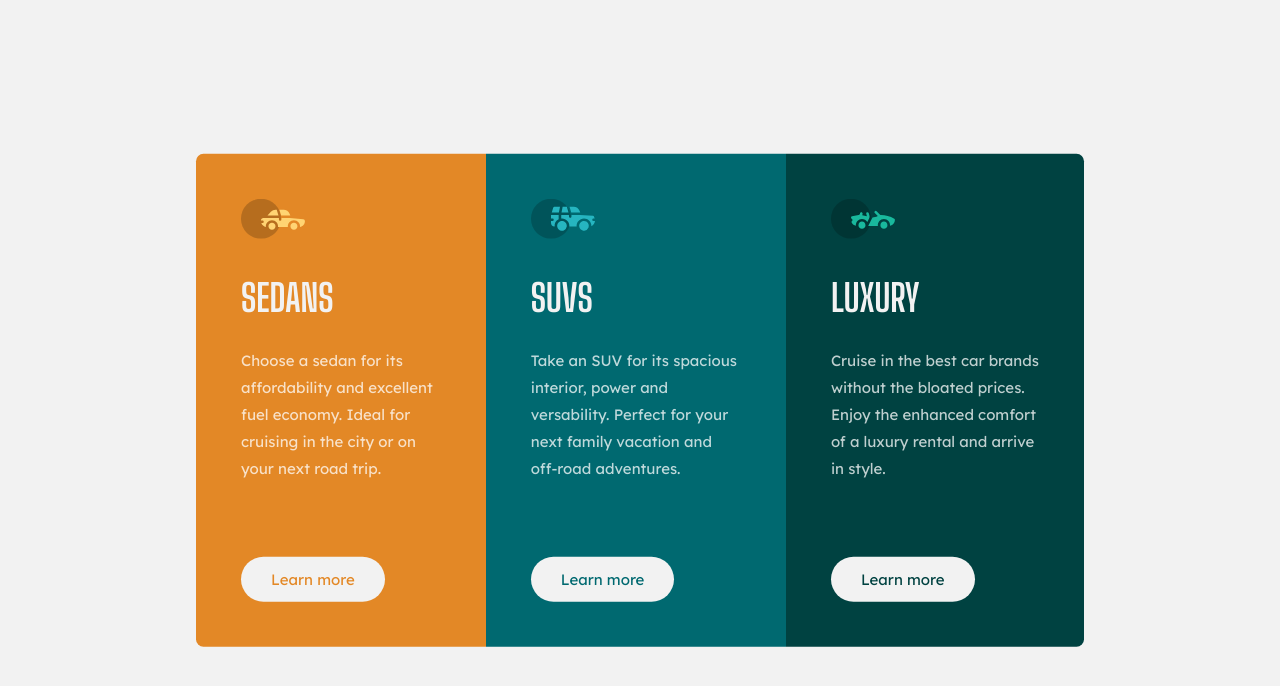
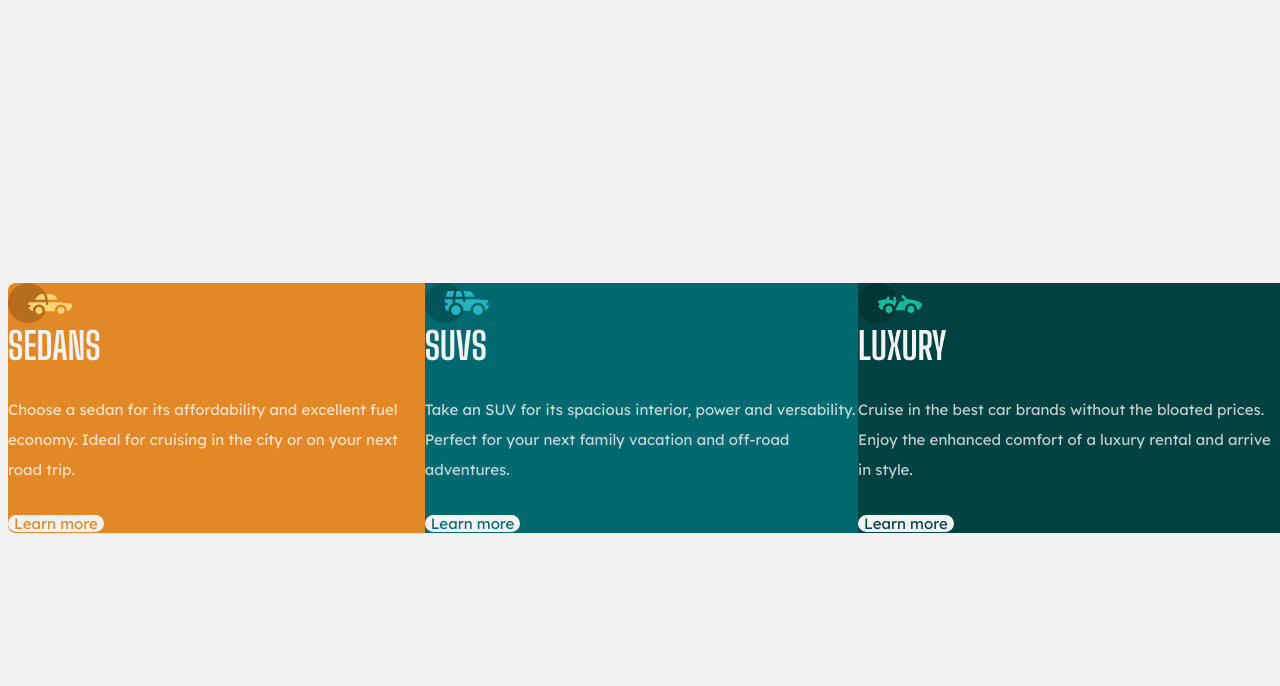
Before and after one commit to joerundh/HTMLCSSModul1Oppgave2, a plain HTML site: page index.html in a window 1280 px wide. Drawn offline with Linux system fonts and the light colour scheme.

Commit message:
More flex

```diff
--- a/css/categories.css
+++ b/css/categories.css
@@ -1,27 +1,27 @@
-div div#sedans-div {
+div#sedans-div {
     background-color: hsl(31, 77%, 52%);
     border-top-left-radius: 0.5em;
     border-bottom-left-radius: 0.5em;
 }
 
-div div footer button#sedans-a {
+div footer button#sedans-a {
     color: hsl(31, 77%, 52%);
 }
 
-div div#suvs-div {
+div#suvs-div {
     background-color: hsl(184, 100%, 22%);
 }
 
-div div footer button#suvs-a {
+div footer button#suvs-a {
     color: hsl(184, 100%, 22%);
 }
 
-div div#luxury-div {
+div#luxury-div {
     background-color: hsl(179, 100%, 13%);
     border-top-right-radius: 0.5em;
     border-bottom-right-radius: 0.5em;
 }
 
-div div footer button#luxury-a {
+div footer button#luxury-a {
     color: hsl(179, 100%, 13%);
 }
--- a/css/main.css
+++ b/css/main.css
@@ -10,47 +10,44 @@
     src: url("./fonts/BigShouldersDisplay-VariableFont_wght.ttf")
 }
 
+html {
+    width: 100%;
+    height: 100%;
+}
+
 body {
     width: 100%;
     height: 100%;
     background-color: hsl(0, 0%, 95%);
     font-size: 15px;
-    margin: 0;
+    display: flex;
+    flex-direction: row;
+    justify-content: center;
+    align-items: center;
 }
 
-div#main {
-    width: 59.2em;
+div {
+    flex: auto;
     display: flex;
-    flex-direction: row;
-    position: absolute;
-    top: 50%;
-    left: 50%;
-    transform: translate(-50%, -50%);
+    flex-direction: column;
 }
 
-div div {
-    flex: auto;
+div header {
+    margin: 0;
+    flex: none;
 }
 
-div div header {
-    padding: 3em 3em 2.4em 3em;
-    margin: 0;
+div main {
+    flex: auto;
+    display: flex;
+    flex-direction: column;
 }
 
-div div header img {
-    margin: 0;
+div footer {
+    flex: none;
 }
 
-div div main {
-    padding: 0 3em;
-    margin: 0;
-}
-
-div div footer {
-    padding: 3em;
-}
-
-div div main h2 {
+div main h2 {
     width: 100%;
     color: hsl(0, 0%, 95%);
     font-size: 2.5em;
@@ -60,17 +57,16 @@ div div main h2 {
     margin: 0;
 }
 
-div div main p {
+div main p {
     color: hsla(0, 0%, 100%, 0.75);
     font-family: "Lexend Deca";
-    line-height: 1.8em;
+    line-height: 2em;
     margin: 2em 0;
 }
 
-div div footer button {
+div footer button {
     background-color: hsl(0, 0%, 95%);
     border: none;
-    padding: 1em 2em;
     line-height: 1em;
     font-size: 1em;
     border-radius: 1.5em;
--- a/index.html
+++ b/index.html
@@ -9,7 +9,6 @@
     <link rel="stylesheet" type="text/css" href="./css/categories.css">
 </head>
 <body>
-    <div id="main">
     <div id="sedans-div">
         <header>
             <img src="./images/icon-sedans.svg">
@@ -46,6 +45,5 @@
             <button id="luxury-a">Learn more</button>
         </footer>
     </div>
-    </div>
 </body>
 </html>
```
Lines whose indentation alone changed are shown as unchanged.
